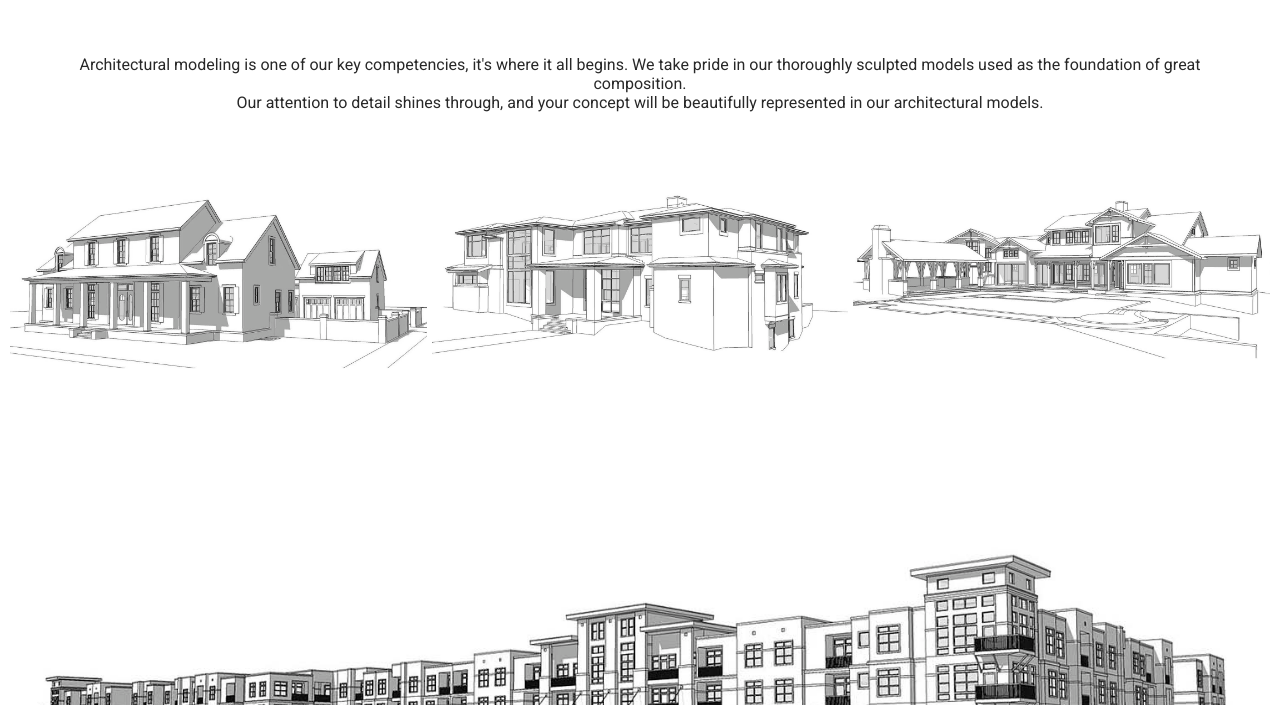
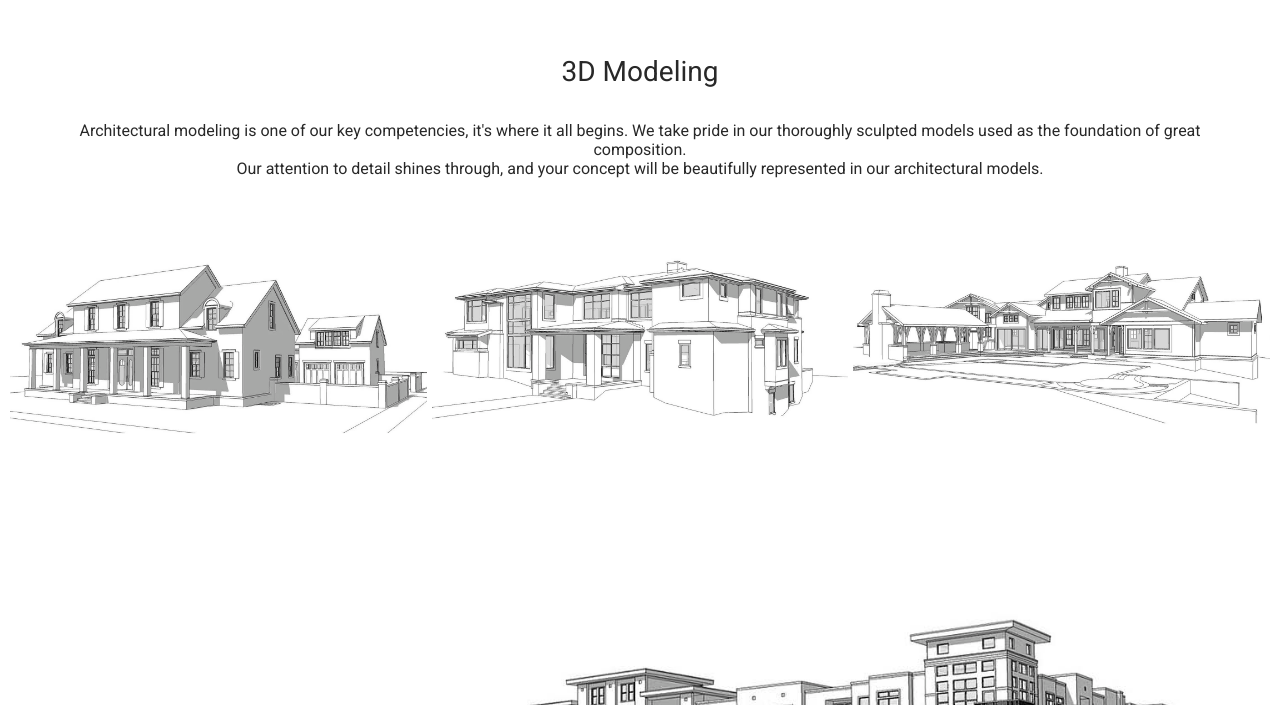
Before and after one commit to JuanCanestri/PF-Canestri, a website: page pages/3d modeling.html in a window 1280 px wide. Shown: the part 95-800 px from the top of the page. Drawn offline with nearby package versions, Linux system fonts and the light colour scheme.

Commit message:
Actualizacion h1 y h2

```diff
--- a/pages/3d modeling.html
+++ b/pages/3d modeling.html
@@ -47,8 +47,10 @@
     <!-- Cierra Navbar Bs -->
     <!-- abre main -->
     <main>
-        <div>
-            <h1 class="text-align">Architectural modeling is one of our key competencies, it's where it all begins.  We take pride in our thoroughly sculpted models used as the foundation of great composition. <br> Our attention to detail shines through, and your concept will be beautifully represented in our architectural models.</h1>
+        <div class="text-align">
+            <h1>3D Modeling</h1>
+            <br>
+            <h2>Architectural modeling is one of our key competencies, it's where it all begins.  We take pride in our thoroughly sculpted models used as the foundation of great composition. <br> Our attention to detail shines through, and your concept will be beautifully represented in our architectural models.</h2>
         </div>
         <div class="gallery-modeling">
             <div class="gallery-item">
--- a/scss/_commons.scss
+++ b/scss/_commons.scss
@@ -6,5 +6,8 @@
     margin: 50px;
 }
 h1{
+    @include font(1.75em, $secondaryColor);
+}
+h2{
     @include font(1em, $secondaryColor);
 }
```
Also changed, not shown: pages/3d rendering.html (+4 -2 lines), pages/about us.html (+4 -2 lines), pages/contact.html (+3 -1 lines), css/main.css.
